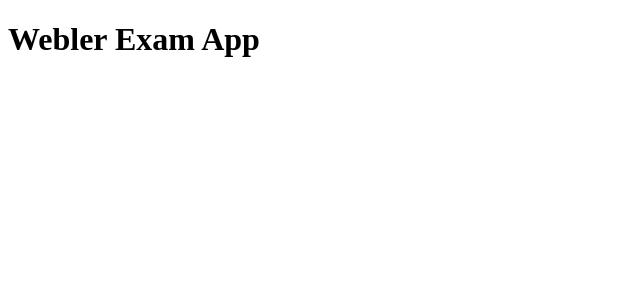
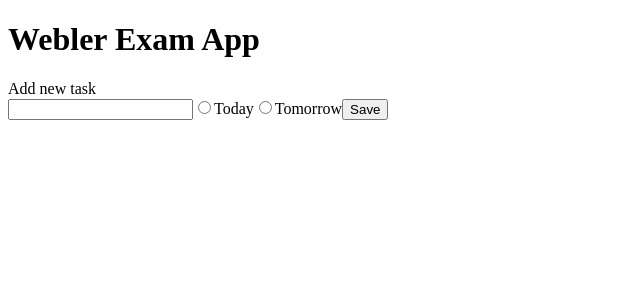
Before and after one commit to maszab/examapp, an Angular app: page / in a window 1280 px wide. Shown: the top 300 px of the page, without its empty margins (0-640 px from the left). Built offline with nearby package versions, Linux system fonts and the light colour scheme.

Commit message:
Input container HTML elements added

```diff
--- a/src/app/app.component.html
+++ b/src/app/app.component.html
@@ -1,9 +1,16 @@
 <h1>Webler Exam App</h1>
 
 <div class="container">
-    <div class="input-field">
-
-
+    <div class="input-container">
+        <div class="input-header">Add new task</div>
+        <div class="input-field">
+            <input type="text" palceholder="Describe task" />
+            <input type="radio" id="today-radio" name="schedule" />
+            <label for="today-radio">Today</label>
+            <input type="radio" id="tomorrow-radio" name="schedule" />
+            <label for="today-radio">Tomorrow</label>
+            <button type="button">Save</button>
+        </div>
     </div>
     <div class="management-field">
         <div class="today-list">
```
